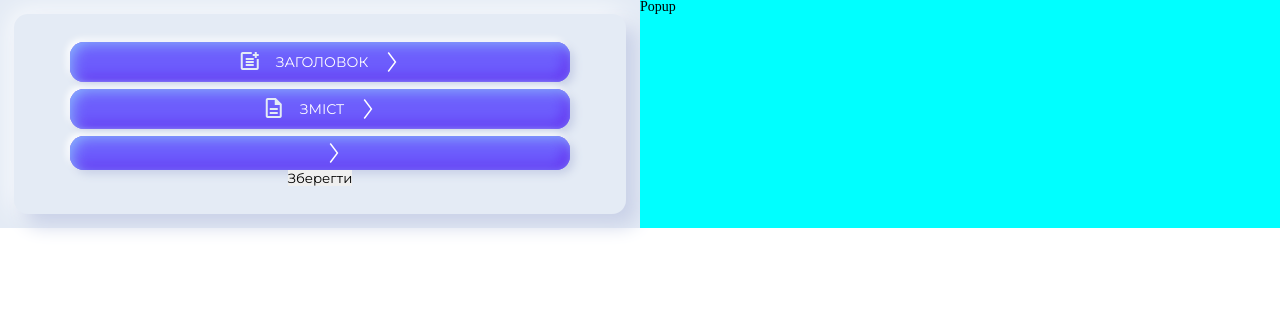
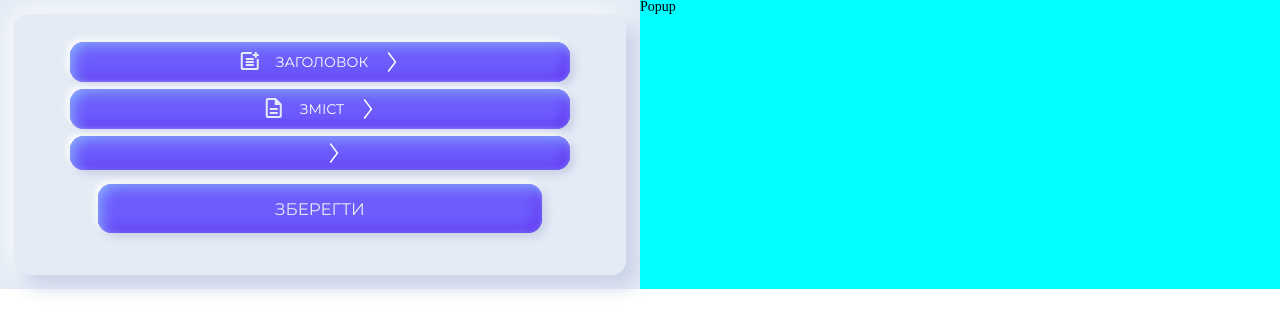
Before and after one commit to IrbisKronos/popup-react-vite, a React (Vite) app: page / in a window 1280 px wide. Shown: the top 332 px of the page. Built offline with nearby package versions, Linux system fonts and the light colour scheme.

Commit message:
Stylized button

```diff
--- a/src/components/Form/Accordion/Accordion.css
+++ b/src/components/Form/Accordion/Accordion.css
@@ -19,7 +19,7 @@
 
   transition: 0.3s ease;
   background: var(--primary);
-  color: white;
+  color: var(--white);
 }
 
 .accordion__visible:active {
--- /dev/null
+++ b/src/components/Form/Button/Button.css
@@ -0,0 +1,28 @@
+.submit__button {
+  display: flex;
+  margin: 1rem;
+  width: 80%;
+}
+.submit__button button {
+  height: 3.5rem;
+  width: 100%;
+  font-size: 1.2rem;
+  border: none;
+  border-radius: 1rem;
+  box-shadow: inset 0.2rem 0.2rem 1rem var(--primary-light),
+    inset -0.2rem -0.2rem 1rem var(--primary-dark),
+    0.3rem 0.3rem 0.6rem var(--greyLight-2), -0.2rem -0.2rem 0.5rem var(--white);
+  display: flex;
+  align-items: center;
+  justify-content: center;
+  cursor: pointer;
+  text-transform: uppercase;
+  transition: 0.3s ease;
+  background: var(--primary);
+  color: var(--greyLight-1);
+}
+
+.submit__button button:active {
+  box-shadow: inset 0.2rem 0.2rem 1rem var(--primary-dark),
+    inset -0.2rem -0.2rem 1rem var(--primary-light);
+}
--- /dev/null
+++ b/src/components/Form/Button/Button.jsx
@@ -0,0 +1,14 @@
+import React from 'react';
+import './Button.css';
+
+function Button({ className, type, description }) {
+  return (
+    <div className={className}>
+      <button type={type}>
+        <span>{description}</span>
+      </button>
+    </div>
+  );
+}
+
+export default Button;
--- a/src/components/Form/Form.jsx
+++ b/src/components/Form/Form.jsx
@@ -4,6 +4,7 @@ import Input from './Input/Input';
 import Select from './Select/Select';
 import Textarea from './Textarea/Textarea';
 import AlignText from './AlignText/AlignText';
+import Button from './Button/Button';
 
 /* for Select */
 const options = [
@@ -44,11 +45,11 @@ function Form() {
           <AlignText />
         </Accordion>
         <Accordion />
-        <div className='submit__block'>
-          <button type='submit' className='submit__button'>
-            <p>Зберегти</p>
-          </button>
-        </div>
+        <Button
+          className='submit__button'
+          type='submit'
+          description='Зберегти'
+        />
       </div>
     </div>
   );
--- a/src/components/Form/Input/Input.css
+++ b/src/components/Form/Input/Input.css
@@ -19,3 +19,17 @@
   color: var(--greyDark);
   text-indent: 1rem;
 }
+.input input::-moz-placeholder {
+  color: var(--greyLight-3);
+}
+.input input::-ms-input-placeholder {
+  color: var(--greyLight-3);
+}
+.input input::placeholder {
+  color: var(--greyLight-3);
+}
+.input input:focus {
+  outline: none;
+  box-shadow: 0.3rem 0.3rem 0.6rem var(--greyLight-2),
+    -0.2rem -0.2rem 0.5rem var(--white);
+}
--- a/src/components/Form/Select/Select.css
+++ b/src/components/Form/Select/Select.css
@@ -18,3 +18,8 @@
   box-shadow: inset 0.2rem 0.2rem 0.5rem var(--greyLight-2),
     inset -0.2rem -0.2rem 0.5rem var(--white);
 }
+.select__items:focus {
+  outline: none;
+  box-shadow: 0.3rem 0.3rem 0.6rem var(--greyLight-2),
+    -0.2rem -0.2rem 0.5rem var(--white);
+}
--- a/src/components/Form/Textarea/Textarea.css
+++ b/src/components/Form/Textarea/Textarea.css
@@ -18,8 +18,16 @@
   font-family: inherit;
   color: var(--greyDark);
 }
-
-.textarea:focus {
+.textarea__item::-moz-placeholder {
+  color: var(--greyLight-3);
+}
+.textarea__item::-ms-input-placeholder {
+  color: var(--greyLight-3);
+}
+.textarea__item::placeholder {
+  color: var(--greyLight-3);
+}
+.textarea__item:focus {
   outline: none;
   box-shadow: 0.3rem 0.3rem 0.6rem var(--greyLight-2),
     -0.2rem -0.2rem 0.5rem var(--white);
```
